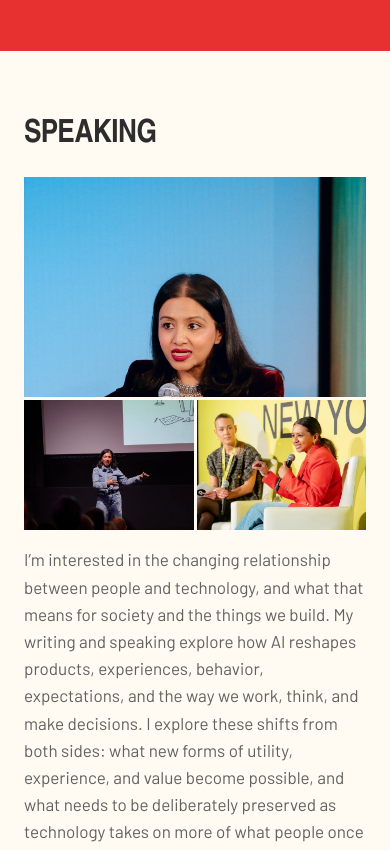
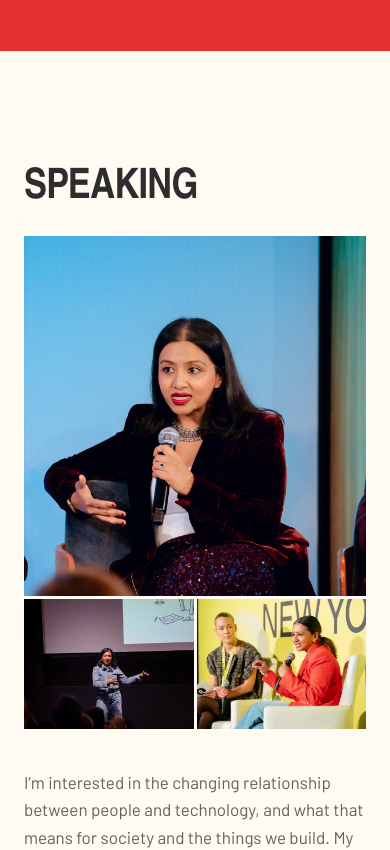
Before and after one commit to aribajahan/ariba-jahan-site, a Next.js app: page / in a window 390 px wide. Shown: the part 6820-7670 px from the top of the page. Built offline with nearby package versions, Linux system fonts and the light colour scheme; a web font is replaced by a local one.

Commit message:
Fix mobile speaking gallery crop

```diff
--- a/app/components/Speaking.tsx
+++ b/app/components/Speaking.tsx
@@ -9,19 +9,19 @@ export default function Speaking() {
   return (
     <section id="speaker" className="bg-cream overflow-hidden">
       <div className="reveal flex flex-wrap min-h-[640px] max-w-[1400px] mx-auto">
-        <div className="flex-[1_1_420px] px-[clamp(24px,5vw,80px)] pt-[120px] pb-[72px] max-[1024px]:pt-24 max-[1024px]:pb-11 max-[700px]:pt-[70px] flex flex-col justify-start">
+        <div className="flex-[1_1_420px] px-[clamp(24px,5vw,80px)] pt-[120px] pb-[72px] max-[1024px]:pt-24 max-[1024px]:pb-11 max-[700px]:pt-[120px] flex flex-col justify-start">
           {speakingTeaser.eyebrow && (
             <div className="text-[11px] font-extrabold tracking-[0.22em] uppercase text-cherish mb-5">
               {speakingTeaser.eyebrow}
             </div>
           )}
-          <h2 className="font-display text-[clamp(32px,4vw,52px)] font-black uppercase text-charcoal leading-[0.88] tracking-[-0.02em]">
+          <h2 className="font-display text-[clamp(32px,4vw,52px)] max-[700px]:text-[42px] font-black uppercase text-charcoal leading-[0.88] tracking-[-0.02em]">
             {speakingTeaser.heading}
           </h2>
 
           <div className="hidden max-[1024px]:grid grid-cols-2 gap-[3px] mt-7 mb-2">
-            <div className="col-span-2 min-w-0 min-h-0 overflow-hidden relative h-[280px] max-[700px]:h-[220px]">
-              <Image src={photos[0]} alt="Ariba Jahan speaking on stage" fill sizes="100vw" style={{ objectFit: "cover", objectPosition: "center 20%" }} />
+            <div className="col-span-2 min-w-0 min-h-0 overflow-hidden relative h-[280px] max-[700px]:h-[360px]">
+              <Image src={photos[0]} alt="Ariba Jahan speaking on stage" fill sizes="100vw" style={{ objectFit: "cover", objectPosition: "center 48%" }} />
             </div>
             <div className="min-w-0 min-h-0 overflow-hidden relative h-[165px] max-[700px]:h-[130px]">
               <Image src={photos[1]} alt="Ariba Jahan speaking on stage" fill sizes="50vw" style={{ objectFit: "cover" }} />
@@ -34,7 +34,7 @@ export default function Speaking() {
           {speakingTeaser.paragraphs.map((p, i) => (
             <p
               key={i}
-              className={`text-body text-charcoal/75 ${i === 0 ? "mt-7 max-[1024px]:mt-2" : ""} ${
+              className={`text-body text-charcoal/75 ${i === 0 ? "mt-7 max-[1024px]:mt-2 max-[700px]:mt-8" : ""} ${
                 i === speakingTeaser.paragraphs.length - 1 ? "mb-9" : "mb-[18px]"
               }`}
             >
```
